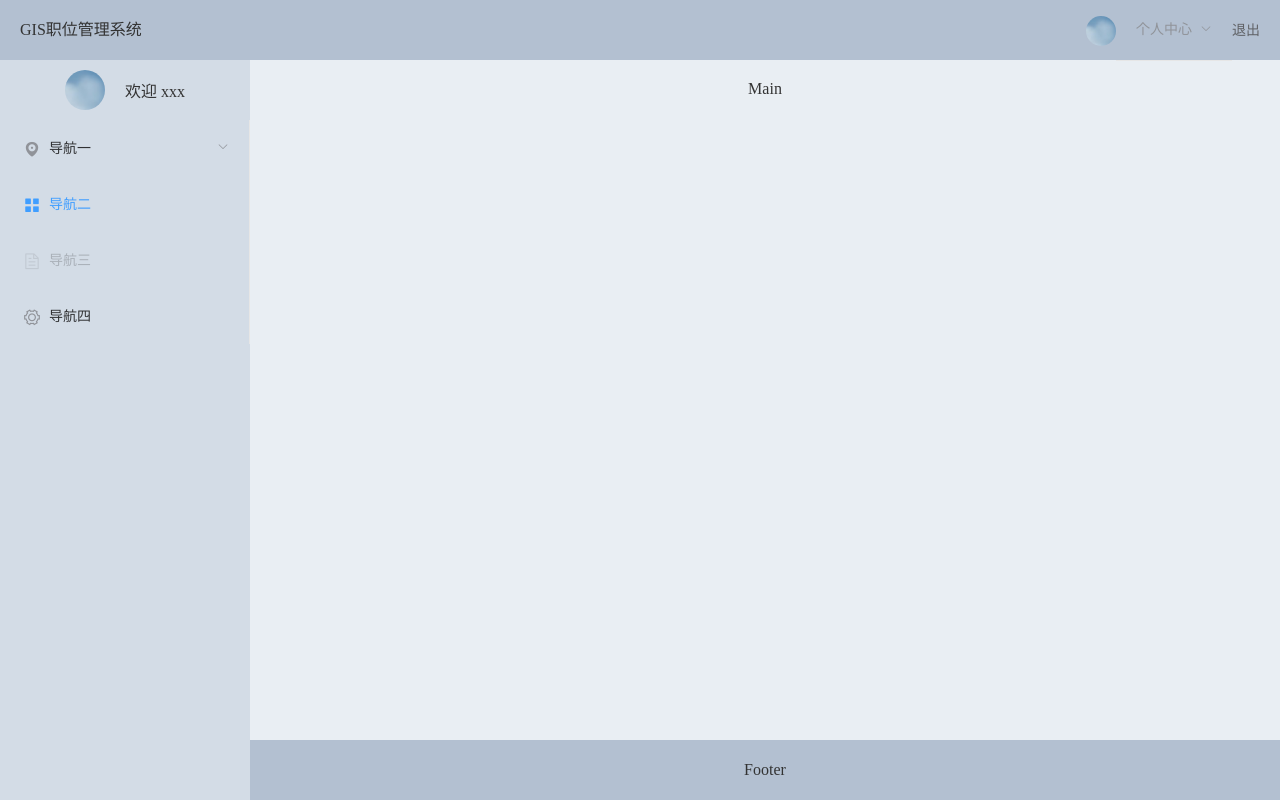
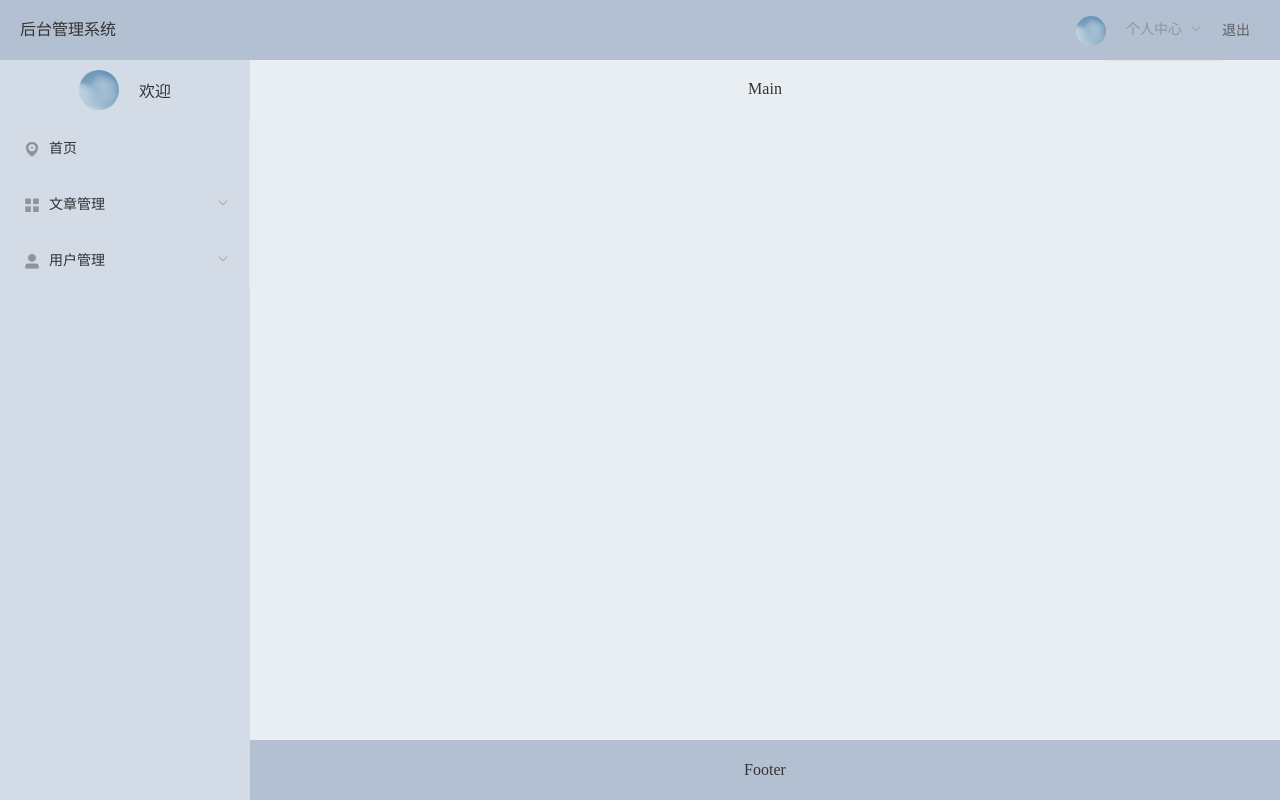
Before and after one commit to prohedure/big-event, a Vue app: page /#/ in a window 1280 px wide. Built offline with nearby package versions, Linux system fonts and the light colour scheme.

Commit message:
主页侧边栏导航布局

```diff
--- a/src/api/index.js
+++ b/src/api/index.js
@@ -1,5 +1,6 @@
 // 封装 axios 请求
 // 步骤2：封装具体请求，向外暴露为命名变量
+import store from '@/store'
 import request from '@/utils/request.js'
 
 // 封装-发起注册请求
@@ -36,3 +37,16 @@ export const loginAPI = ({ username, password }) => {
     }
   })
 }
+
+/**
+ * 获取用户信息
+ * @returns Pomise对象 用户信息
+ */
+export const userInfoAPI = () => {
+  return request({
+    url: '/my/userinfo',
+    headers: {
+      Authorization: store.state.token
+    }
+  })
+}
--- a/src/router/index.js
+++ b/src/router/index.js
@@ -1,5 +1,6 @@
 import Vue from 'vue'
 import VueRouter from 'vue-router'
+import store from '@/store'
 
 Vue.use(VueRouter)
 
@@ -15,4 +16,14 @@ const router = new VueRouter({
   routes
 })
 
+// 全局路由守卫
+router.beforeEach((to, from, next) => {
+  const token = store.state.token
+  // 本地有 token 去存用户信息进到vuex
+  if (token && !store.state.userinfo.username) {
+    store.dispatch('getUserinfoActions')
+  }
+  next()
+})
+
 export default router
--- a/src/store/index.js
+++ b/src/store/index.js
@@ -1,4 +1,5 @@
 // 持久化存储
+import { userInfoAPI } from '@/api'
 import Vue from 'vue'
 import Vuex from 'vuex'
 import createPersistedState from 'vuex-persistedstate'
@@ -8,16 +9,32 @@ Vue.use(Vuex)
 export default new Vuex.Store({
   // 配置 token 字段
   state: {
-    token: ''
+    token: '',
+    userinfo: {}
   },
-  getters: {},
+  // 属性编辑
+  getters: {
+    nickname: (state) => state.userinfo.nickname,
+    username: (state) => state.userinfo.username,
+    user_pic: (state) => state.userinfo.user_pic
+  },
   mutations: {
     // 配置 更新 token 的方法
     updateToken(state, val) {
       state.token = val
+    },
+    // 配置 更新 userinfo 的方法
+    updateUserinfo(state, val) {
+      state.userinfo = val
     }
   },
-  actions: {},
+  actions: {
+    async getUserinfoActions(store) {
+      const { data: res } = await userInfoAPI()
+      console.log(`output-> res`, res.data)
+      store.commit('updateUserinfo', res.data)
+    }
+  },
   modules: {},
   plugins: [
     // 配置 vuex 持久化存储的插件
--- a/src/views/Layout/index.vue
+++ b/src/views/Layout/index.vue
@@ -2,9 +2,10 @@
   <el-container>
     <!-- 头部 -->
     <el-header>
-      <div class="title">GIS职位管理系统</div>
+      <div class="title">后台管理系统</div>
       <div class="nav">
-        <img src="@/assets/images/cloudHead.jpg" alt="" />
+        <img v-if="user_pic" :src="user_pic" alt="" />
+        <img v-else src="@/assets/images/cloudHead.jpg" alt="" />
         <el-menu
           :default-active="activeIndex"
           class="el-menu-demo"
@@ -15,8 +16,8 @@
             <el-menu-item index="2-1">选项1</el-menu-item>
             <el-menu-item index="2-2">选项2</el-menu-item>
             <el-menu-item index="2-3">选项3</el-menu-item>
-          </el-submenu></el-menu
-        >
+          </el-submenu>
+        </el-menu>
         <el-link :underline="false" @click="quitFn">退出</el-link>
       </div>
     </el-header>
@@ -26,8 +27,9 @@
       <!-- 侧边导航 -->
       <el-aside class="aside-nav" width="250px">
         <div class="welcome">
-          <img src="@/assets/images/cloudHead.jpg" alt="" />
-          <span>欢迎 xxx</span>
+          <img v-if="user_pic" :src="user_pic" alt="" />
+          <img v-else src="@/assets/images/cloudHead.jpg" alt="" />
+          <span>欢迎 {{ nickname || username }}</span>
         </div>
         <!-- 侧边导航 -->
 
@@ -36,36 +38,42 @@
           class="el-menu-vertical-demo"
           background-color="rgba(0,0,0,0)"
         >
-          <el-submenu index="1">
+          <el-menu-item index="/home">
+            <i class="el-icon-location"></i>
+            <span slot="title">首页</span>
+          </el-menu-item>
+          <el-submenu index="/topic">
             <template slot="title">
-              <i class="el-icon-location"></i>
-              <span>导航一</span>
+              <i class="el-icon-menu"></i>
+              <span>文章管理</span>
             </template>
-            <el-menu-item-group>
-              <template slot="title">分组一</template>
-              <el-menu-item index="1-1">选项1</el-menu-item>
-              <el-menu-item index="1-2">选项2</el-menu-item>
-            </el-menu-item-group>
-            <el-menu-item-group title="分组2">
-              <el-menu-item index="1-3">选项3</el-menu-item>
-            </el-menu-item-group>
-            <el-submenu index="1-4">
-              <template slot="title">选项4</template>
-              <el-menu-item index="1-4-1">选项1</el-menu-item>
-            </el-submenu>
+
+            <el-menu-item index="/topic1">
+              <i class="el-icon-document-remove"></i>
+              <span>文章分类</span>
+            </el-menu-item>
+            <el-menu-item index="/topic2">
+              <i class="el-icon-document-remove"></i>
+              <span>文章列表</span></el-menu-item
+            >
           </el-submenu>
-          <el-menu-item index="2">
-            <i class="el-icon-menu"></i>
-            <span slot="title">导航二</span>
-          </el-menu-item>
-          <el-menu-item index="3" disabled>
-            <i class="el-icon-document"></i>
-            <span slot="title">导航三</span>
-          </el-menu-item>
-          <el-menu-item index="4">
-            <i class="el-icon-setting"></i>
-            <span slot="title">导航四</span>
-          </el-menu-item>
+
+          <el-submenu index="/my">
+            <template slot="title">
+              <i class="el-icon-user-solid"></i>
+              <span>用户管理</span>
+            </template>
+
+            <el-menu-item index="/my1">
+              <i class="el-icon-user"></i><span>基本资料</span></el-menu-item
+            >
+            <el-menu-item index="/my2">
+              <i class="el-icon-user"></i><span>更换头像</span></el-menu-item
+            >
+            <el-menu-item index="/my3">
+              <i class="el-icon-user"></i><span>重置密码</span></el-menu-item
+            >
+          </el-submenu>
         </el-menu>
       </el-aside>
       <!-- 主体 -->
@@ -78,6 +86,7 @@
 </template>
 
 <script>
+import { mapGetters } from 'vuex'
 export default {
   name: 'Layout',
   data() {
@@ -96,6 +105,7 @@ export default {
         .then(() => {
           // 删除 vuex
           this.$store.commit('updateToken', '')
+          this.$store.commit('updateUserinfo', {})
           // 跳转路由
           this.$router.push('/login')
 
@@ -111,6 +121,9 @@ export default {
           })
         })
     }
+  },
+  computed: {
+    ...mapGetters(['nickname', 'username', 'user_pic'])
   }
 }
 </script>
@@ -150,21 +163,24 @@ body > .el-container {
     display: flex;
     flex-direction: row;
     align-items: center;
+    margin-right: 10px;
 
     img {
       width: 30px;
       height: 30px;
       border-radius: 200px;
     }
+
     .el-menu {
-      background-color: rgba(0, 0, 0, 0);
-    }
-    .el-menu--horizontal > .el-submenu .el-submenu__title {
-      color: black;
+      background: transparent;
     }
   }
 }
-
+/deep/ .el-menu--horizontal > .el-menu-item:not(.is-disabled):focus,
+/deep/ .el-menu--horizontal > .el-menu-item:not(.is-disabled):hover,
+/deep/ .el-menu--horizontal > .el-submenu .el-submenu__title:hover {
+  background-color: rgba(255, 255, 255, 0);
+}
 .aside-nav {
   .welcome {
     padding: 10px;
```
